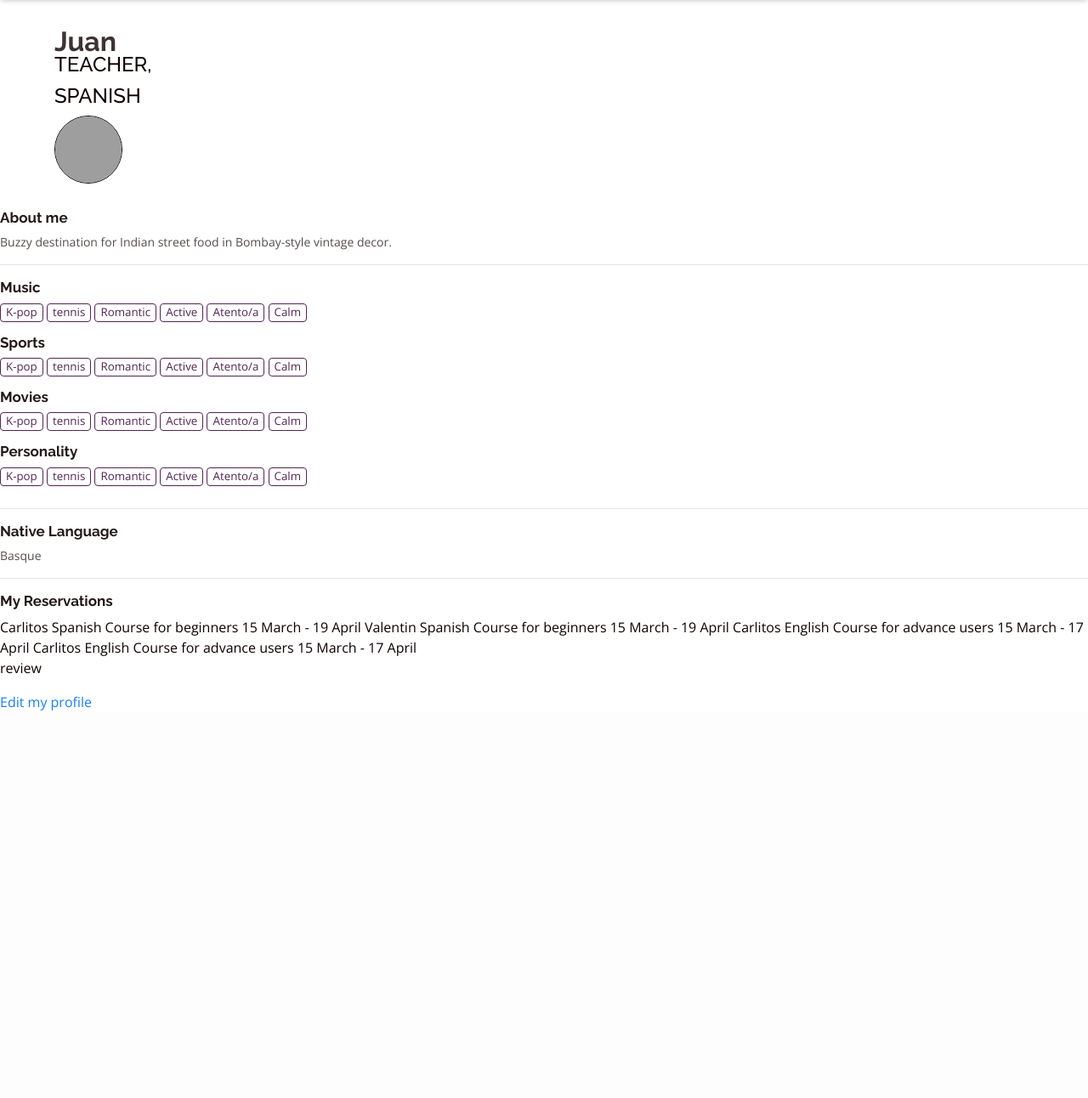
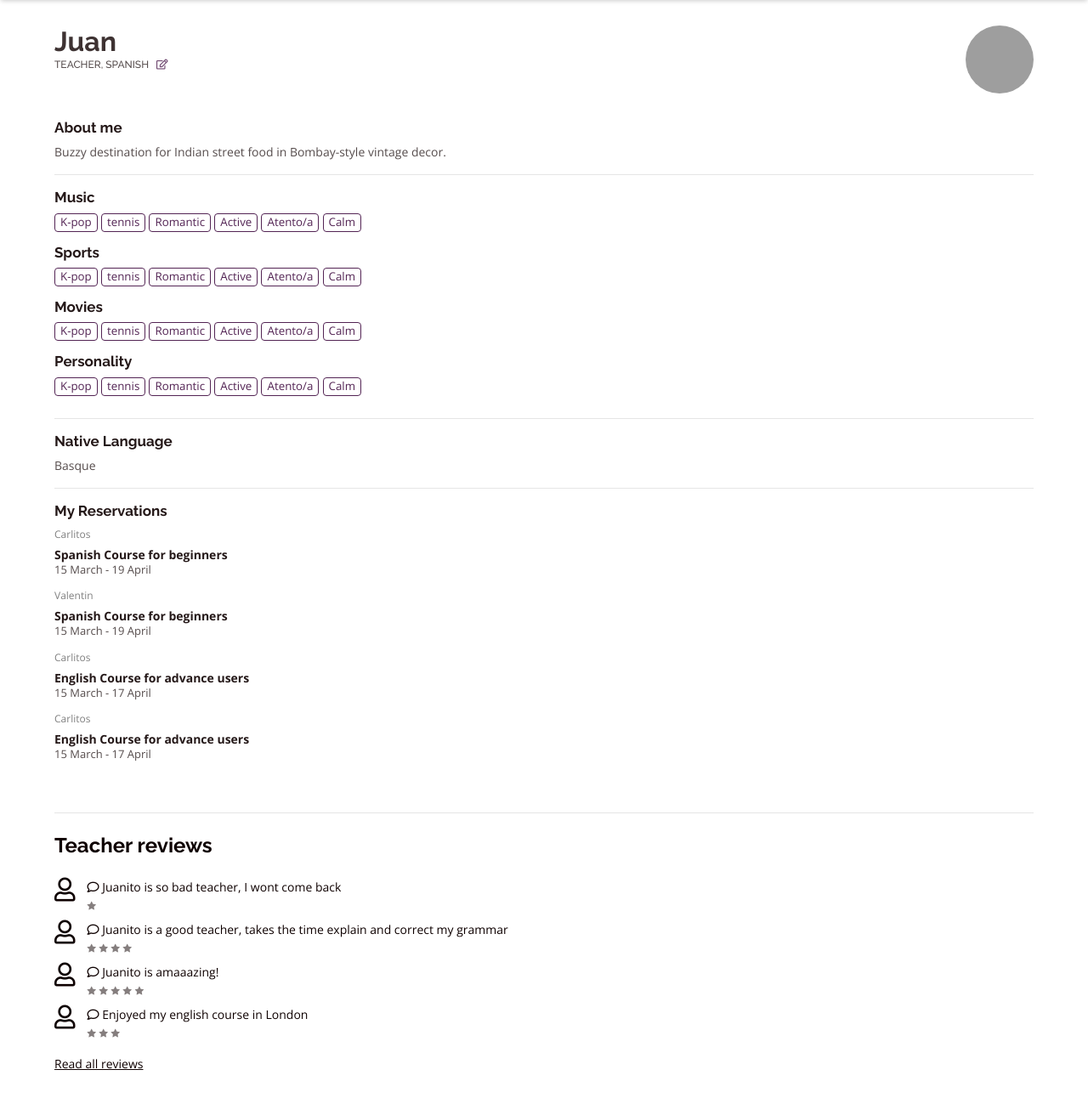
Before and after one commit to valentin215/Eloquent, a Rails app: page /users/1 in a window 1280 px wide. Shown: the part 60-1352 px from the top of the page at 85% size. Before the commit the page ends 898 px from the top, so only its background shows below. Run offline with Rails 7, Linux system fonts and the light colour scheme; a user stored in the database is signed in; data comes from the database, SQL or seed files in the repository; style sheets or scripts are compiled from the project's sources; some libraries are stand-ins or nearby versions; grey boxes are pictures that could not be loaded.

Commit message:
adding teacher rating  in user controller

```diff
--- a/app/assets/stylesheets/components/_avatar.scss
+++ b/app/assets/stylesheets/components/_avatar.scss
@@ -6,7 +6,6 @@
   width: 80px;
   height: 80px;
   border-radius: 50%;
-  border: black 1px solid;
 }
 .avatar-bordered {
   width: 40px;
--- a/app/assets/stylesheets/pages/_profil.scss
+++ b/app/assets/stylesheets/pages/_profil.scss
@@ -6,6 +6,7 @@
 
 .header-nationality {
   display: inline-flex;
+  align-items: center;
   font-size: 12px;
 }
 
@@ -21,6 +22,7 @@
   font-size: 12px;
   opacity: 0.7;
   padding-right: 3px;
+  margin-bottom: 0px;
 }
 
 .profil-description {
@@ -65,6 +67,10 @@
   margin-bottom: 0px;
 }
 
+.profil-bookings {
+  padding-bottom: 30px;
+}
+
 .profil-bookings h2 {
   font-size: 17px;
   font-weight: bold;
@@ -93,4 +99,18 @@
   opacity: 0.85;
   color: $purple;
   font-size: 13px;
+} :hover {
+  opacity: 1;
 }
+
+
+.edit-profile .fa-edit {
+  text-decoration: none;
+  color: $purple;
+  opacity: 0.8;
+  padding-left: 6px;
+}
+
+.fa-edit:hover {
+  opacity: 1;
+}
--- a/app/controllers/users_controller.rb
+++ b/app/controllers/users_controller.rb
@@ -33,6 +33,11 @@
       @courses = current_user.courses
       @bookings = current_user.teacher_bookings.includes(:course)
     end
+
+    if current_user.teacher?
+      @reviews_teacher = current_user.teacher_reviews_for_show
+    end
+
     # @category = current_user.interest_tags.map { |it| it.interest_category }.uniq
   end
 
--- a/app/views/courses/show.html.erb
+++ b/app/views/courses/show.html.erb
@@ -150,7 +150,7 @@
               </div>
             <% else %>
               <div class="">
-                <i class="far fa-user fa-2x mt-1"></i>
+                <i class="far fa-user fa-2x"></i>
               </div>
             <% end %>
             <div class="review-comment">
--- a/app/views/users/show.html.erb
+++ b/app/views/users/show.html.erb
@@ -5,14 +5,19 @@
   <div class="profil-header">
     <div class="header-infos">
       <h1><%= @user.name %></h1>
+      <div class="header-nationality">
         <% if current_user.student? %>
-          <div class="header-nationality">
         <h4>STUDENT,</h4>
         <h4><%= @user.nationality.upcase%></h4>
         <% else %>
         <h4>TEACHER,</h4>
         <h4><%= @user.nationality.upcase%> </h4>
         <% end %>
+        <div class="edit-profile">
+          <%= link_to edit_user_path(current_user) do %>
+          <i class="far fa-edit"></i>
+          <% end %>
+        </div>
       </div>
     </div>
     <%= cl_image_tag @user.photo, class: 'avatar-large' %>
@@ -63,7 +68,7 @@
         <%= booking.course.level %><span>, </span>
         <%= booking.course.language.name %>
       </div>
-          <div class="course-title" style="margin-bottom: -2px;">
+      <div class="course-title" style="margin-bottom: -4px;">
         <p><%= booking.course.title %></p>
       </div>
       <div class="course-date-review">
@@ -72,33 +77,78 @@
           <%= link_to "Add review", reviews_new_path(current_user)%>
         </div>
       </div>
+    </div>
+    <% end %>
     <%# if booking.reviewed? %>
     <%#booking.review.try(:content) %>
     <%# else  %>
     <%#= render 'reviews/form', booking: booking, review: Review.new %>
     <!-- <p>add review</p> -->
     <%# end %>
-           </div>
-       <% end %>
     <% elsif current_user.teacher? %>
     <h2>My Reservations</h2>
     <% @bookings.each do |booking| %>
+    <div class="course-info" style="margin-bottom: 12px;">
+      <div class="course-level">
         <%= booking.user.name %>
-            <%= booking.course.title %>
-            <%= booking.course.start_date.strftime("%-d %B") %> - <%= booking.course.end_date.strftime("%-d %B")%>
+      </div>
+      <div class="course-title" style="margin-bottom: -4px;">
+        <p><%= booking.course.title %></p>
+      </div>
+      <div class="course-date-review">
+        <p><%= booking.course.start_date.strftime("%-d %B") %> - <%= booking.course.end_date.strftime("%-d %B")%></p>
+      </div>
+    </div>
     <% end %>
     <% else %>
     <p> You have no reservation !</p>
     <% end %>
   </div>
 
+  <!--- profil reviews for teacher  --->
+
   <% if current_user.teacher? %>
-    <div class='profil-reviews'>
-      <p>review</p>
+  <hr>
+  <div class="sections-course">
+    <div class="teacher-reviews">
+      <h4><strong>Teacher reviews</strong></h4>
+      <div class="review-info">
+        <% if @reviews_teacher.nil? %>
+          <p>no review yet</p>
+        <% else %>
+        <% @reviews_teacher.each do |review|  %>
+          <div class="review-detail">
+            <% if @user.photo.present? %>
+              <div class="">
+                <%= cl_image_tag review.try(:booking).try(:user).try(:photo), height: 40, width: 40, radius: 50, crop: :fill %>
+              </div>
+            <% else %>
+              <div class="">
+                <i class="far fa-user fa-2x"></i>
               </div>
             <% end %>
-
-
-<%= link_to "Edit my profile", edit_user_path(current_user) %>
-
+            <div class="review-comment">
+              <i class="far fa-comment"></i>
+              <%= review.try(:content) %>
+              <div>
+                <% rating = review.try(:rating) %>
+                <% if rating %>
+                  <% rating.round.times do %>
+                  <i class="fa fa-star"></i>
+                  <% end  %>
+                <% end %>
               </div>
+            </div>
+<!-- IMPORTANT METHOD TRY: it iterates and if there is an object without content it doesnt raise an error, it moves to the next one -->
+          </div>
+       <% end %>
+        <!-- stars of the review -->
+      </div>
+      <% end %>
+      <div class="all-reviews">
+        <p>Read all reviews</p>
+      </div>
+    </div>
+  </div>
+  <% end %>
+</div>
```
Also changed, not shown: app/controllers/courses_controller.rb (indentation only). Lines whose indentation alone changed are shown as unchanged.
